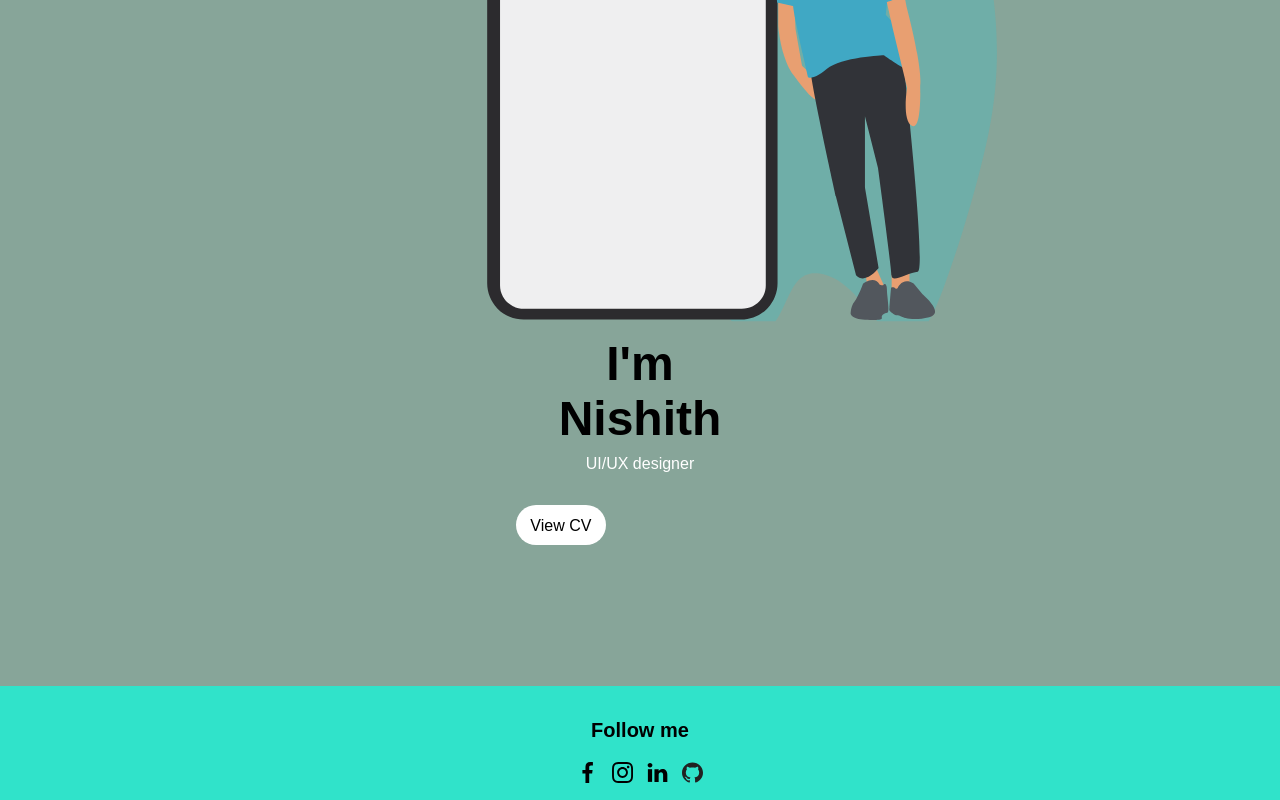
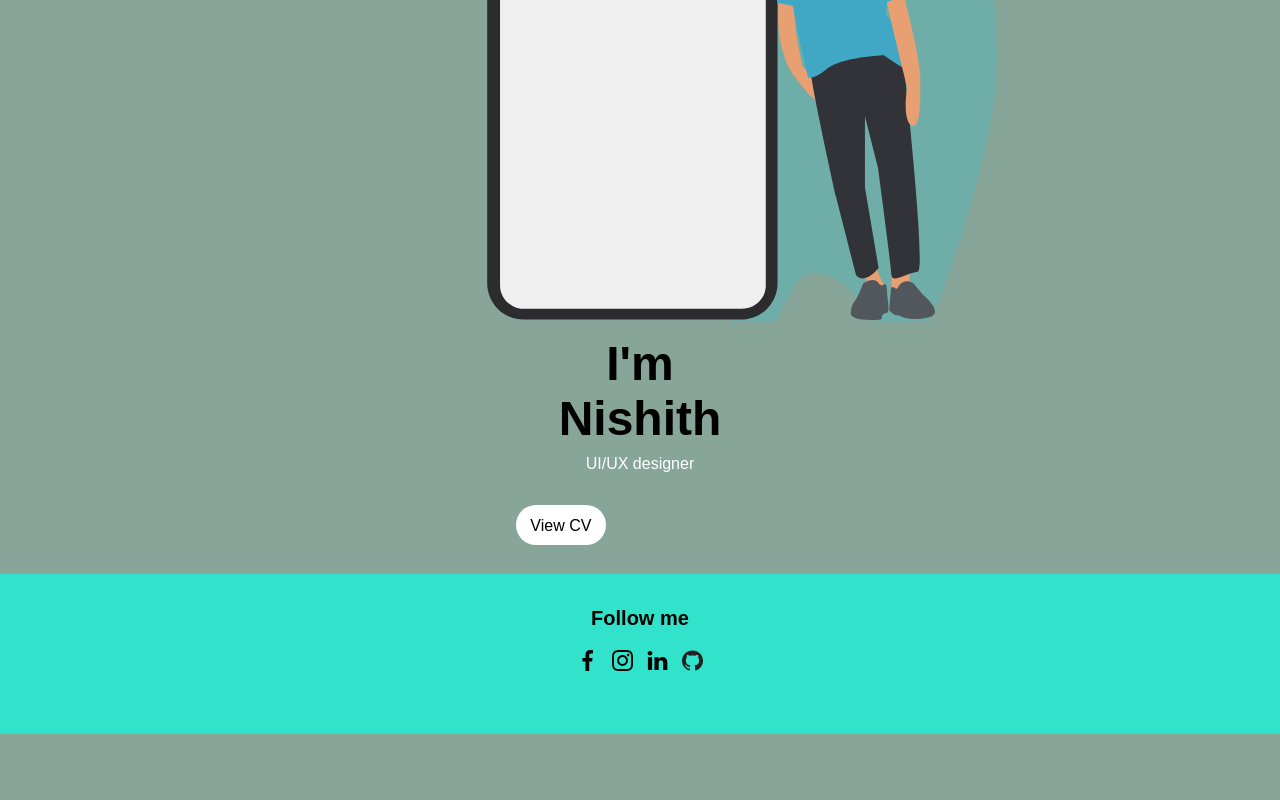
Before and after one commit to Nishith-Reddy/testsite.github.io, a plain HTML site: page index.html in a window 1280 px wide. Shown: the part 456-1256 px from the top of the page. After the commit the page ends 1190 px from the top, so only its background shows below. Drawn offline with Linux system fonts and the light colour scheme.

Commit message:
Update style.css

```diff
--- a/CSS/style.css
+++ b/CSS/style.css
@@ -80,9 +80,12 @@ div div a p {
 
 .footer-container {
     width: 100%;
-    height: max-content;
-    margin: 10% 0 0 0;
+    height: 10em;
+    position: relative;
+    top: 1em;
+    bottom: 0;
     background-color: #30E3CA;
+
 }
 
 footer div div ul a img {
```
